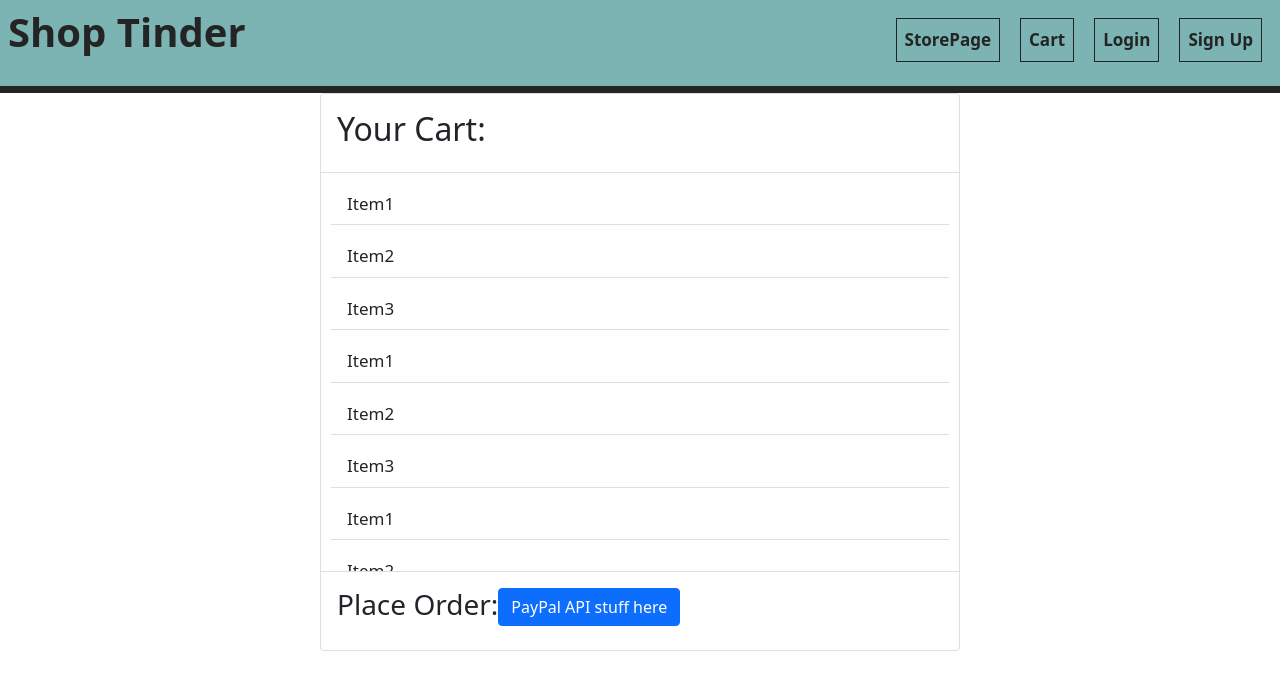
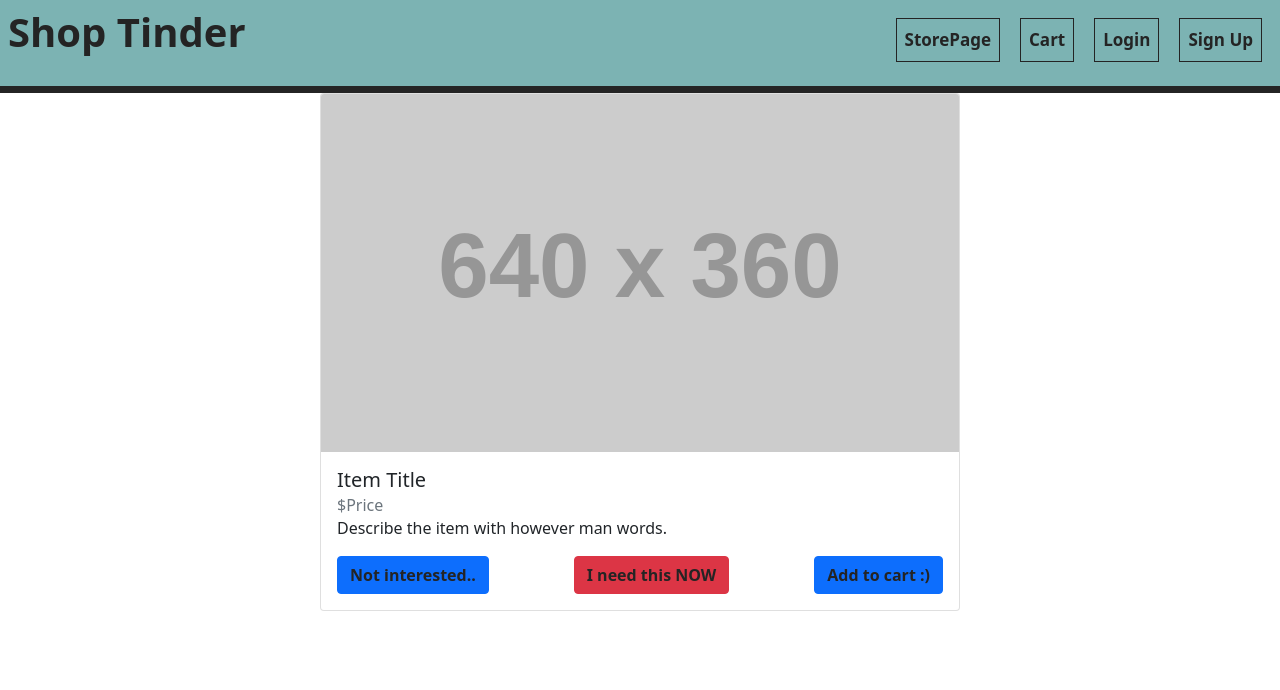
Before and after one commit to RonanSilasSmith/Shop-Tinder, a React (Create React App) app in the folder client/: page / in a window 1280 px wide. Shown: the top 690 px of the page. Built offline with nearby package versions, Linux system fonts and the light colour scheme.

Commit message:
adds item selection page

```diff
--- a/client/src/App.js
+++ b/client/src/App.js
@@ -1,13 +1,24 @@
 import React from "react";
+import { BrowserRouter as Router, Route, Switch } from "react-router-dom";
+
 import Nav from "./components/Nav";
 import Cart from "./components/Cart";
+import ProductSelect from "./components/ProductSelect";
 
 function App() {
   return (
     <div className="App">
       <link href="https://cdn.jsdelivr.net/npm/bootstrap@5.0.0-beta1/dist/css/bootstrap.min.css" rel="stylesheet" integrity="sha384-giJF6kkoqNQ00vy+HMDP7azOuL0xtbfIcaT9wjKHr8RbDVddVHyTfAAsrekwKmP1" crossorigin="anonymous"></link>
-      <Nav />
-      <Cart />
+      <Router>
+        <div>
+          <Nav />
+          <Switch>
+            <Route exact path = "/" component ={ProductSelect}></Route>
+            <Route exact path= "/cart" component={Cart}></Route>
+          </Switch>
+        </div>
+      </Router>
+      {/* <Cart /> */}
     </div>
   );
 }
--- /dev/null
+++ b/client/src/components/ProductSelect/index.js
@@ -0,0 +1,29 @@
+import React from "react";
+//import { Link } from "react-router-dom";
+
+
+function ProductSelect() {
+
+
+    return (
+        <main>
+            <div className="card" style={{ width: "50%", marginLeft: "25%", marginRight: "25%" }}>
+                <img class="card-img-top" src="https://dummyimage.com/640x360/fff/aaa" alt="Card image cap"></img>
+                <div class="card-body">
+                    <h5 class="card-title">Item Title</h5>
+                    <h6 class="card-subtitle text-muted">$Price</h6>
+                    <p class="card-text">Describe the item with however man words.</p>
+                    <div className="d-flex justify-content-between">
+                        <a href="#" class="btn btn-primary">Not interested..</a>
+                        <a href="#" class="btn btn-danger">I need this NOW</a>
+                        <a href="#" class="btn btn-primary">Add to cart :)</a>
+                    </div>
+                </div>
+            </div>
+        </main>
+    )
+
+}
+
+
+export default ProductSelect;
```
Also changed, not shown: 1 other file (tests, documents, lock files or other folders).
